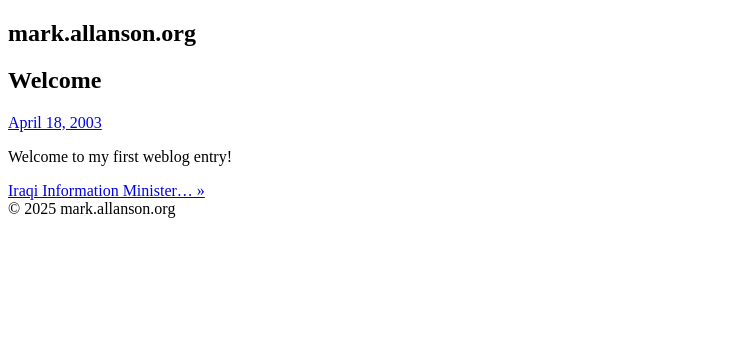
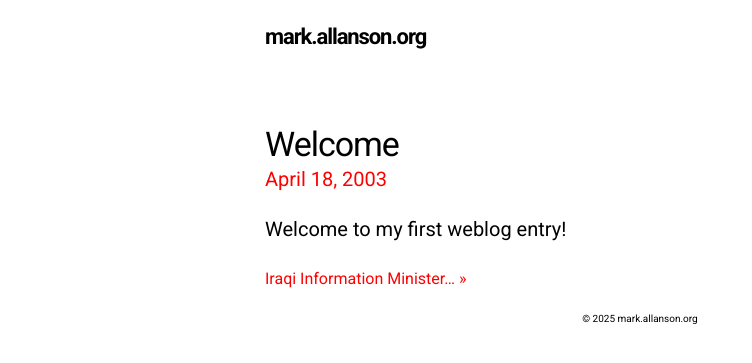
Before and after one commit to markallanson/personal_website, a Jekyll site: the page built from _posts/2003-04-18-welcome.md, in a window 1280 px wide. Shown: the top 363 px of the page, without its empty margins (0-752 px from the left). Built offline with Jekyll 4.4.1, drawn with Linux system fonts in a browser that asks for light colours.

Commit message:
Fix CSS links

```diff
--- a/_layouts/default.html
+++ b/_layouts/default.html
@@ -3,7 +3,7 @@
 <head>
     <meta charset="UTF-8">
     <title>{{ page.title }}</title>
-    <link rel="stylesheet" href="css/default.css">
+    <link rel="stylesheet" href="/css/default.css">
 </head>
 <body>
     <nav>
--- a/_layouts/index.html
+++ b/_layouts/index.html
@@ -3,8 +3,8 @@
 <head>
     <meta charset="UTF-8">
     <title>{{ page.title }}</title>
-    <link rel="stylesheet" href="css/default.css">
-    <link rel="stylesheet" href="css/index.css">
+    <link rel="stylesheet" href="/css/default.css">
+    <link rel="stylesheet" href="/css/index.css">
 </head>
 <body>
 <h1>{{ site.name }}</h1>
--- a/_layouts/post.html
+++ b/_layouts/post.html
@@ -1,7 +1,7 @@
 ---
 layout: default
 ---
-<link rel="stylesheet" href="css/post.css">
+<link rel="stylesheet" href="/css/post.css">
 
 <a href="{{ page.url }}" title="{{ page.title }}">{{ page.date | date: "%B %-d, %Y" }}</a>
 {{ content }}
```
